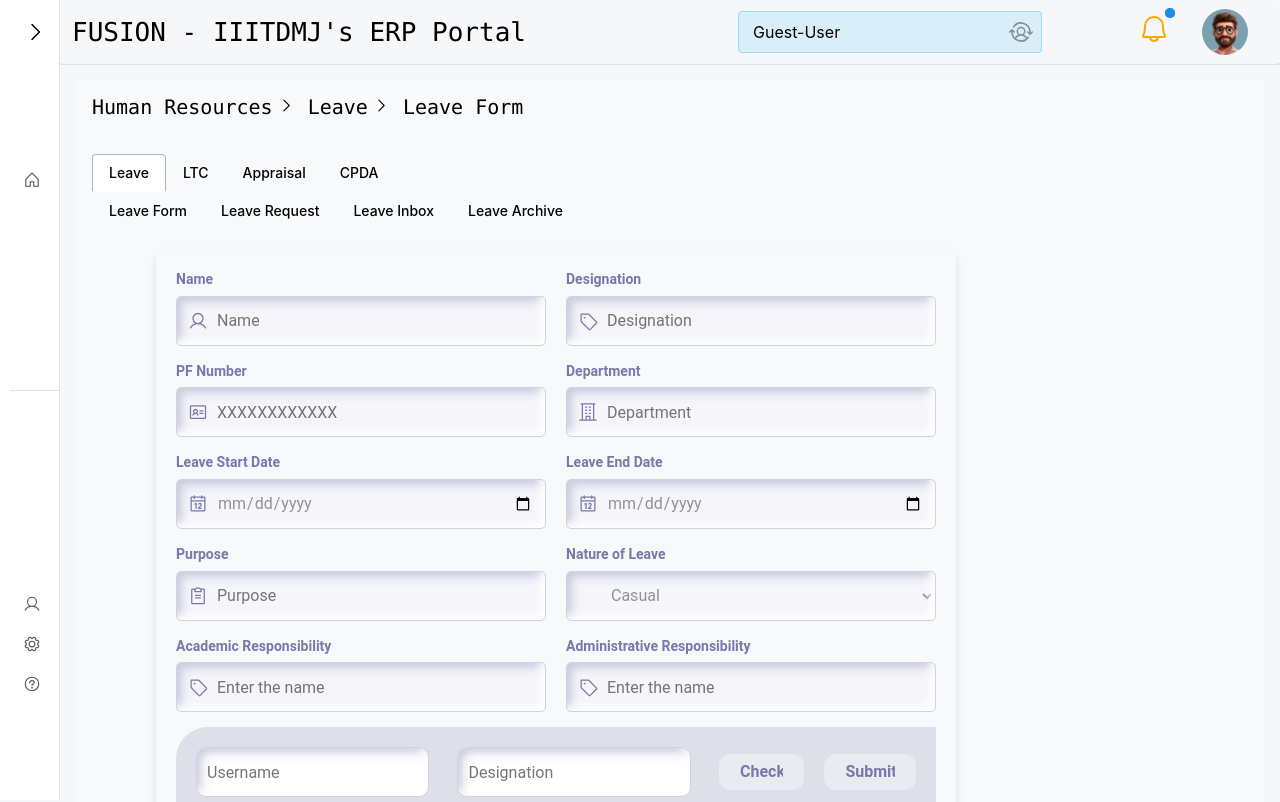
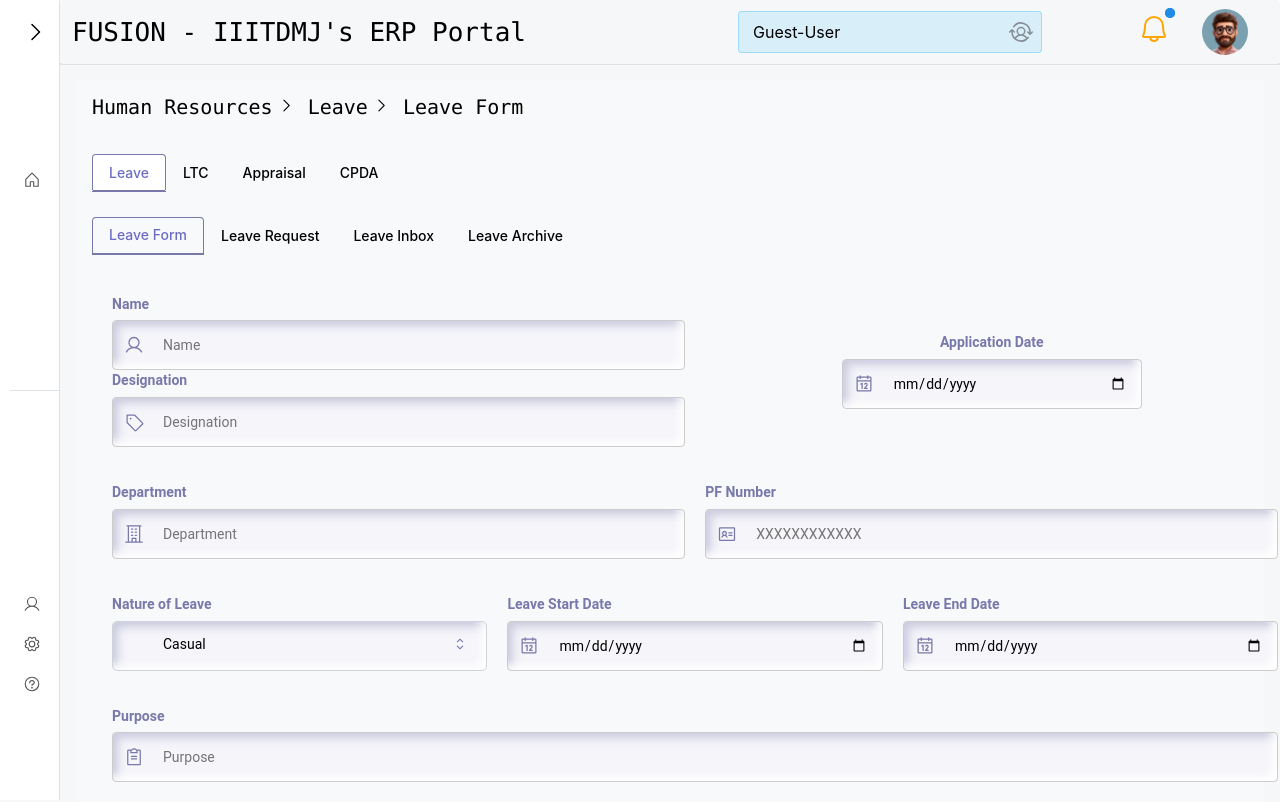
Before and after one commit to vishalverma9572/Fusion-client, a React (Vite) app: page /hr in a window 1280 px wide. Shown: the top 802 px of the page. Built offline with nearby package versions, Linux system fonts and the light colour scheme.

Commit message:
Leave Form and Header updated

```diff
--- a/src/Modules/HR/components/headers.css
+++ b/src/Modules/HR/components/headers.css
@@ -4,3 +4,13 @@
     font-weight: normal !important;
     margin-bottom: 30px;
   }
+
+  .HR_header{
+    margin-bottom: -10px;
+    padding-bottom: 0;
+  }
+  .HR_header .active-tab {
+    color: #6c6cc5 !important;
+    border-color: #7878AB !important;
+    border-bottom: 2px solid #7878AB !important;
+  }
--- a/src/Modules/HR/components/headers.jsx
+++ b/src/Modules/HR/components/headers.jsx
@@ -7,26 +7,10 @@ import "./headers.css";
 // Import components for each subtab
 import LeaveForm from "../pages/leaveForm";
 import Form from "./FormComponent/Form";
-// import LeaveInboxComponent from './LeaveInboxComponent';
-// import LeaveArchiveComponent from './LeaveArchiveComponent';
-
-// import LTCFormComponent from './LTCFormComponent';
-// import LTCRequestComponent from './LTCRequestComponent';
-// import LTCInboxComponent from './LTCInboxComponent';
-// import LTCArchiveComponent from './LTCArchiveComponent';
-
 import CpdaForm from "../pages/cpdaForm";
-// import CPDARequestComponent from './CPDARequestComponent';
-// import CPDAInboxComponent from './CPDAInboxComponent';
 import CpdaArchive from "../pages/cpdaArchive";
 
-// import AppraisalFormComponent from './AppraisalFormComponent';
-// import AppraisalRequestComponent from './AppraisalRequestComponent';
-// import AppraisalInboxComponent from './AppraisalInboxComponent';
-// import AppraisalArchiveComponent from './AppraisalArchiveComponent';
-
 const tabs = ["Leave", "LTC", "Appraisal", "CPDA"];
-
 const subTabs = {
   Leave: ["Leave Form", "Leave Request", "Leave Inbox", "Leave Archive"],
   LTC: ["LTC Form", "LTC Request", "LTC Inbox", "LTC Archive"],
@@ -47,6 +31,7 @@ export function Header() {
     <Tabs.Tab
       value={tab}
       key={tab}
+      className={activeTab === tab ? "active-tab" : ""}
       onClick={() => {
         setActiveTab(tab);
         setActiveSubTab(subTabs[tab][0]); // Default to the first subtab when switching main tabs
@@ -57,7 +42,12 @@ export function Header() {
   ));
 
   const subItems = subTabs[activeTab]?.map((item) => (
-    <Tabs.Tab value={item} key={item} onClick={() => setActiveSubTab(item)}>
+    <Tabs.Tab
+      value={item}
+      key={item}
+      className={activeSubTab === item ? "active-tab" : ""}
+      onClick={() => setActiveSubTab(item)}
+    >
       {item}
     </Tabs.Tab>
   ));
@@ -67,37 +57,15 @@ export function Header() {
       case "Leave Form":
         return <LeaveForm />;
       case "Leave Request":
-        return <Form />;
       case "Leave Inbox":
-        return <Form />;
       case "Leave Archive":
         return <Form />;
-      // case "LTC Form":
-      //   return <LTCFormComponent />;
-      // case "LTC Request":
-      //   return <LTCRequestComponent />;
-      // case "LTC Inbox":
-      //   return <LTCInboxComponent />;
-      // case "LTC Archive":
-      //   return <LTCArchiveComponent />;
       case "CPDA Form":
         return <CpdaForm />;
-      // case "CPDA Request":
-      //   return <CPDARequestComponent />;
-      // case "CPDA Inbox":
-      //   return <CPDAInboxComponent />;
       case "CPDA Archive":
         return <CpdaArchive />;
-      // case "Appraisal Form":
-      //   return <AppraisalFormComponent />;
-      // case "Appraisal Request":
-      //   return <AppraisalRequestComponent />;
-      // case "Appraisal Inbox":
-      //   return <AppraisalInboxComponent />; s
-      // case "Appraisal Archive":
-      //   return <AppraisalArchiveComponent />;
       default:
-        return <p>Select a subtab to view its content !</p>;
+        return <p>Select a subtab to view its content!</p>;
     }
   };
 
@@ -105,7 +73,6 @@ export function Header() {
   const getBreadcrumb = () => {
     const base = "Human Resources";
     const iconStyle = { paddingTop: "3px", marginLeft: "3px" }; // Adjust the margin value as needed
-
     return (
       <span>
         {base}
@@ -114,6 +81,7 @@ export function Header() {
             <CaretRight size={20} style={iconStyle} /> {activeTab}
           </>
         )}
+
         {activeSubTab && (
           <>
             <CaretRight size={20} style={iconStyle} /> {activeSubTab}
@@ -128,7 +96,6 @@ export function Header() {
       <Container size="md" style={{ marginLeft: 0 }}>
         {/* Breadcrumb Section */}
         <div className="breadcrumb">{getBreadcrumb()}</div>
-
         <Tabs
           defaultValue={activeTab}
           variant="outline"
@@ -141,9 +108,11 @@ export function Header() {
         >
           <Tabs.List>{items}</Tabs.List>
 
+          <br />
           <Tabs.List>{subItems}</Tabs.List>
-
-          <div style={{ marginTop: "20px" }}>{renderSubTabContent()}</div>
+          <div className="subtab_content" style={{ marginTop: "20px" }}>
+            {renderSubTabContent()}
+          </div>
         </Tabs>
       </Container>
     </div>
--- /dev/null
+++ b/src/Modules/HR/pages/leaveForm.css
@@ -0,0 +1,117 @@
+.Leave_container {
+    width: 130%;
+    padding: 20px;
+    box-sizing: border-box;
+    padding-bottom: 0;
+    margin-bottom: 0;
+  }
+
+  .Leave_container form {
+    display: flex;
+    flex-direction: column;
+    gap: 20px;
+  }
+
+  .Leave_container .grid-section {
+    display: grid;
+    grid-template-columns: 1fr 1fr;
+    gap: 20px;
+  }
+
+  .Leave_container .grid-section.full-width {
+    grid-template-columns: 1fr;
+  }
+
+  .grid-row {
+    display: grid;
+    grid-template-columns: 1fr 1fr;
+    gap: 20px;
+  }
+
+  .Leave_container .grid-row.three-cols {
+    grid-template-columns: 1fr 1fr 1fr;
+  }
+
+  .Leave_container .input-wrapper {
+    position: relative;
+    display: flex;
+    align-items: center;
+    gap: 10px;
+    ;
+  }
+
+  .Leave_container .input-wrapper input,
+  .Leave_container .select {
+    width: 100%;
+    padding: 8px 14px;
+    font-size: 14px;
+    border: 1px solid #ccc;
+    border-radius: 4px;
+    transition: border-color 0.3s ease;
+    color:black !important;
+  }
+
+  .Leave_container .input-wrapper input {
+    padding-left: 50px;
+    color: #000 !important;
+
+  }
+
+  .Leave_container .input-wrapper input:focus,
+  .Leave_container .select:focus {
+    border-color: #9a9da1;
+    outline: none;
+  }
+
+  .Leave_container .footer-section {
+    display: flex;
+    justify-content: flex-start;
+    gap: 20px;
+    margin-bottom: -5px;
+  }
+
+  .Leave_container .username-input,
+  .Leave_container .designation-input {
+    width: 100%;
+  }
+
+  .Leave_container .right-side {
+    display: flex;
+    justify-content: center;
+    align-items: center;
+    flex-direction: column;
+  }
+
+  .Leave_container .center {
+    justify-content: center;
+  }
+
+
+
+
+  /* change option hover and focus color
+   */
+    .Leave_container .select option:hover,
+    .Leave_container .select option:focus {
+      background-color: #f1f1f1;
+    }
+
+
+
+
+  /* For responsiveness */
+  @media (max-width: 768px) {
+    .Leave_container .grid-section,
+    .Leave_container .grid-row {
+      grid-template-columns: 1fr;
+    }
+
+    .Leave_container {
+      width: 90%; /* Adjust the width for smaller screens */
+    }
+
+    .Leave_container .footer-section {
+      flex-direction: column;
+      align-items: stretch;
+    }
+  }
--- a/src/Modules/HR/pages/leaveForm.jsx
+++ b/src/Modules/HR/pages/leaveForm.jsx
@@ -1,17 +1,31 @@
 import React from "react";
-import { Button } from "@mantine/core";
-import { PaperPlaneRight, CheckCircle, User, Tag, IdentificationCard, Building, Calendar, ClipboardText } from "@phosphor-icons/react";
+import { Button, Select } from "@mantine/core";
+import {
+  PaperPlaneRight,
+  CheckCircle,
+  User,
+  Tag,
+  IdentificationCard,
+  Building,
+  Calendar,
+  ClipboardText,
+  FloppyDisk,
+} from "@phosphor-icons/react";
 import { useDispatch, useSelector } from "react-redux";
 import { updateForm, resetForm } from "../../../redux/formSlice";
-import "../styles/leaveForm.css";
+import "./leaveForm.css";
 
 const LeaveForm = () => {
   const formData = useSelector((state) => state.form);
   const dispatch = useDispatch();
 
   const handleChange = (event) => {
-    const { name, value } = event.currentTarget;
+    const { name, value } = event.target;
     dispatch(updateForm({ name, value }));
+  };
+
+  const handleSelectChange = (value) => {
+    dispatch(updateForm({ name: "natureOfLeave", value }));
   };
 
   const handleSubmit = (event) => {
@@ -21,11 +35,11 @@ const LeaveForm = () => {
   };
 
   return (
-    <div className="container">
+    <div className="Leave_container">
       <form onSubmit={handleSubmit}>
-        {/* Row 1: Name and Designation */}
+        {/* Section 1: Name, Designation (Left), Application Date (Right) */}
         <div className="grid-row">
-          <div className="grid-col">
+          <div className="grid-col left-side">
             <label className="input-label" htmlFor="name">
               Name
             </label>
@@ -42,8 +56,6 @@ const LeaveForm = () => {
                 required
               />
             </div>
-          </div>
-          <div className="grid-col">
             <label className="input-label" htmlFor="designation">
               Designation
             </label>
@@ -61,28 +73,28 @@ const LeaveForm = () => {
               />
             </div>
           </div>
-        </div>
 
-        {/* Row 2: PF Number and Department */}
-        <div className="grid-row">
-          <div className="grid-col">
-            <label className="input-label" htmlFor="pfNumber">
-              PF Number
+          <div className="grid-col right-side">
+            <label className="input-label" htmlFor="applicationDate">
+              Application Date
             </label>
-            <div className="input-wrapper">
-              <IdentificationCard size={20} />
+            <div className="input-wrapper center" style={{ width: "300px" }}>
+              <Calendar size={20} />
               <input
-                type="text"
-                id="pfNumber"
-                name="pfNumber"
-                placeholder="XXXXXXXXXXXX"
-                value={formData.pfNumber}
+                type="date"
+                id="applicationDate"
+                name="applicationDate"
+                value={formData.applicationDate}
                 onChange={handleChange}
-                className="input"
+                className="input center"
                 required
               />
             </div>
           </div>
+        </div>
+
+        {/* Section 2: Discipline/Department (Left), PF Number (Right) */}
+        <div className="grid-row">
           <div className="grid-col">
             <label className="input-label" htmlFor="department">
               Department
@@ -101,10 +113,79 @@ const LeaveForm = () => {
               />
             </div>
           </div>
+
+          <div className="grid-col">
+            <label className="input-label" htmlFor="pfNumber">
+              PF Number
+            </label>
+            <div className="input-wrapper">
+              <IdentificationCard size={20} />
+              <input
+                type="number"
+                id="pfNumber"
+                name="pfNumber"
+                placeholder="XXXXXXXXXXXX"
+                value={formData.pfNumber}
+                onChange={handleChange}
+                className="input"
+                required
+              />
+            </div>
+          </div>
         </div>
 
-        {/* Row 3: Leave Start Date and End Date */}
-        <div className="grid-row">
+        {/* Section 3: Nature of Leave, Leave Start Date, Leave End Date */}
+        <div className="grid-row three-columns">
+          <div className="grid-col">
+            <label className="input-label" htmlFor="natureOfLeave">
+              Nature of Leave
+            </label>
+            <div className="input-wrapper">
+              <Select
+                className="select"
+                placeholder="Select a leave type"
+                data={[
+                  { value: "Casual", label: "Casual" },
+
+                  { value: "Vacation", label: "Vacation" },
+                  { value: "Earned", label: "Earned" },
+                  { value: "Commuted Leave", label: "Commuted Leave" },
+                  {
+                    value: "Special Casual Leave",
+                    label: "Special Casual Leave",
+                  },
+                  { value: "Restricted Holiday", label: "Restricted Holiday" },
+                  { value: "Station Leave", label: "Station Leave" },
+                ]}
+                value={formData.natureOfLeave}
+                onChange={handleSelectChange}
+                required
+                styles={{
+                  input: {
+                    border: "none",
+                    backgroundColor: "transparent",
+                    color: "#000",
+                    fontSize: "14px",
+                    margin: "-8px 0px 0px -40px",
+                    fontFamily: "Roboto, sans-serif",
+                  },
+                  dropdown: {
+                    backgroundColor: "#fff",
+                    border: "1px solid #ccc",
+                    borderRadius: "4px",
+                    boxShadow: "0 4px 10px rgba(0, 0, 0, 0.1)",
+                  },
+                  item: {
+                    padding: "10px",
+                    fontSize: "14px",
+                    color: "#2d3b45",
+                    ":hover": { backgroundColor: "#e2e8f0", color: "#1a2a33" },
+                  },
+                }}
+              />
+            </div>
+          </div>
+
           <div className="grid-col">
             <label className="input-label" htmlFor="startDate">
               Leave Start Date
@@ -122,6 +203,7 @@ const LeaveForm = () => {
               />
             </div>
           </div>
+
           <div className="grid-col">
             <label className="input-label" htmlFor="endDate">
               Leave End Date
@@ -141,9 +223,9 @@ const LeaveForm = () => {
           </div>
         </div>
 
-        {/* Row 4: Purpose and Nature of Leave */}
+        {/* Section 4: Purpose of Leave */}
         <div className="grid-row">
-          <div className="grid-col">
+          <div className="grid-col full-width">
             <label className="input-label" htmlFor="purpose">
               Purpose
             </label>
@@ -157,30 +239,14 @@ const LeaveForm = () => {
                 value={formData.purpose}
                 onChange={handleChange}
                 className="input"
+                aria-rowcount={2}
                 required
               />
             </div>
           </div>
-          <div className="grid-col">
-            <label className="input-label" htmlFor="natureOfLeave">
-              Nature of Leave
-            </label>
-            <select
-              id="natureOfLeave"
-              name="natureOfLeave"
-              value={formData.natureOfLeave}
-              onChange={handleChange}
-              className="select"
-              required
-            >
-              <option value="Casual">Casual</option>
-              <option value="Sick">Sick</option>
-              <option value="Earned">Earned</option>
-            </select>
-          </div>
         </div>
 
-        {/* Row 5: Academic Responsibility and Administrative Responsibility */}
+        {/* Section 5: Academic and Administrative Responsibility */}
         <div className="grid-row">
           <div className="grid-col">
             <label className="input-label" htmlFor="academicResponsibility">
@@ -200,6 +266,7 @@ const LeaveForm = () => {
               />
             </div>
           </div>
+
           <div className="grid-col">
             <label
               className="input-label"
@@ -226,7 +293,7 @@ const LeaveForm = () => {
         {/* Footer */}
         <div className="footer-section">
           <div className="input-wrapper">
-
+            <User size={20} />
             <input
               type="text"
               name="username"
@@ -238,7 +305,7 @@ const LeaveForm = () => {
             />
           </div>
           <div className="input-wrapper">
-
+            <Tag size={20} />
             <input
               type="text"
               name="designationFooter"
@@ -249,18 +316,17 @@ const LeaveForm = () => {
               required
             />
           </div>
-          <Button
-            leftIcon={<CheckCircle size={20} />}
-            className="button"
-          >
-            Check
+          <Button leftIcon={<CheckCircle size={20} />} className="button">
+            <CheckCircle size={18} /> &nbsp; Check
           </Button>
           <Button
             type="submit"
             rightIcon={<PaperPlaneRight size={20} />}
+            style={{ marginLeft: "250px", width: "150px" }}
             className="button"
           >
-            Submit
+            <FloppyDisk size={20} />
+            &nbsp; Submit
           </Button>
         </div>
       </form>
--- a/src/Modules/HR/styles/leaveForm.css
+++ b/src/Modules/HR/styles/leaveForm.css
@@ -1,15 +1,8 @@
 /* Container */
-.container {
-  padding: 20px;
-  max-width: 800px;
-  margin: 0 auto;
-  background-color: #f8f9fa;
-  border-radius: 10px;
-  box-shadow: 0 4px 8px rgba(0, 0, 0, 0.1);
-}
+
 
 /* Title */
-.title {
+.HR_header .title {
   text-align: center;
   font-family: 'Roboto', sans-serif;
   color: #7878AB;
@@ -17,7 +10,7 @@
 }
 
 /* Form input */
-.input, .select {
+.HR_header .input,.HR_header .select {
   background-color: #F5F5FA;
   color: #00000067;
   font-family: 'Roboto', sans-serif;
@@ -38,7 +31,7 @@
 }
 
 /* Input label */
-.input-label {
+.HR_header .input-label {
   font-weight: bold;
   font-family: 'Roboto', sans-serif;
   font-size: 14px;
@@ -48,32 +41,32 @@
 }
 
 /* Grid */
-.grid-row {
+.HR_header .grid-row {
   display: flex;
   justify-content: space-between;
   gap: 20px;
   margin-bottom: 15px;
 }
 
-.grid-col {
+.HR_header .grid-col {
   flex: 1;
 }
 
 /* Icon wrapper */
-.input-wrapper {
+.HR_header .input-wrapper {
   position: relative;
   display: flex;
   align-items: center;
 }
 
-.input-wrapper svg {
+.HR_header .input-wrapper svg {
   position: absolute;
   left: 12px;
   color: #7878AB;
 }
 
 /* Button */
-.button {
+.HR_header .button {
   background-color: #F5F5FA80;
   border-radius: 12px;
   padding: 10px 20px;
@@ -83,12 +76,12 @@
   cursor: pointer;
 }
 
-.button:hover {
-  background-color: #5700b3;
+.HR_header .button:hover {
+  background-color: #F5F5FA;
 }
 
 /* Footer */
-.footer-section {
+.HR_header .footer-section {
   display: flex;
   justify-content: center;
   align-items: center;
@@ -99,8 +92,8 @@
 }
 
 /* Username and Designation */
-.username-input,
-.designation-input {
+.HR_header .username-input,
+.HR_header .designation-input {
   flex: 1;
   padding: 10px;
   margin-right: 8px;
@@ -118,13 +111,3 @@
     2px 2px 4px 0px #AAAACC40 inset,
     -2px -2px 4px 0px #FFFFFF80 inset;
 }
-
-@media (max-width: 768px) {
-  .grid-row {
-    flex-direction: column;
-  }
-
-  .footer-section {
-    flex-direction: column;
-  }
-}
```
